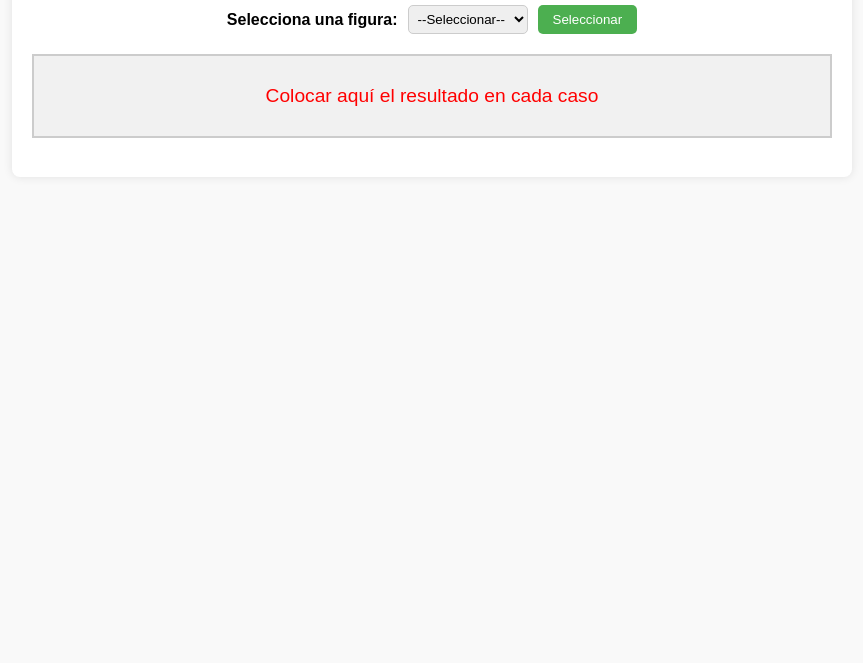
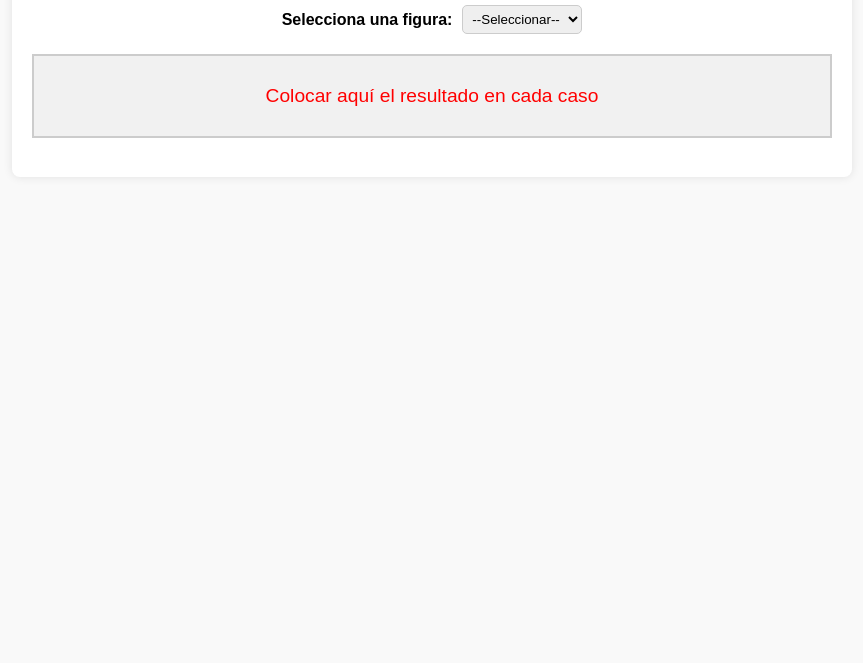
Before and after one commit to DanGarGR/Evaluaci-n-Tercer-Parcial-AW, a plain HTML site: page index.html in a window 1280 px wide. Shown: the part 137-800 px from the top of the page, without its empty margins (208-1071 px from the left). Drawn offline with Linux system fonts and the light colour scheme.

Commit message:
Update index.html

```diff
--- a/index.html
+++ b/index.html
@@ -17,7 +17,6 @@
                 <option value="cuadrado">Cuadrado</option>
                 <option value="triangulo">Triángulo</option>
             </select>
-            <button id="seleccionar" class="btn">Seleccionar</button>
         </div>
 
         <div id="formulario" class="formulario">
```
